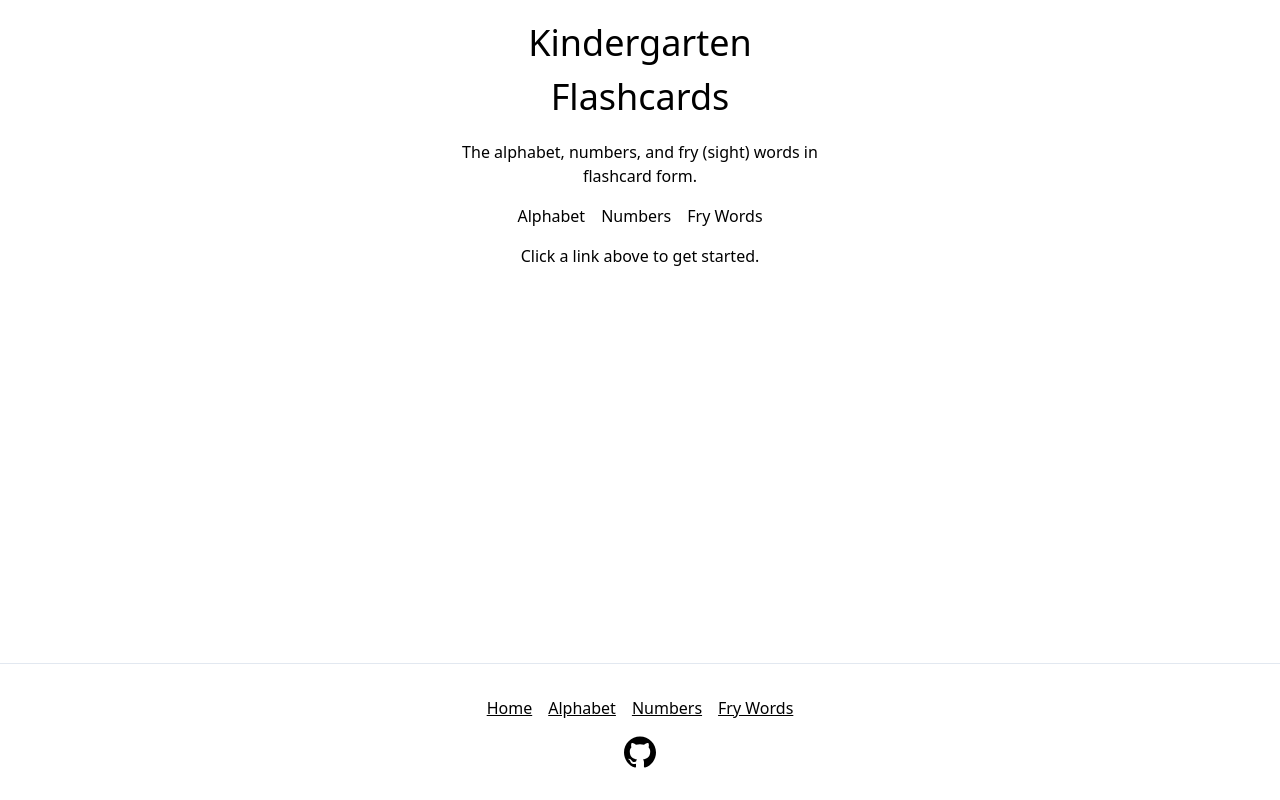
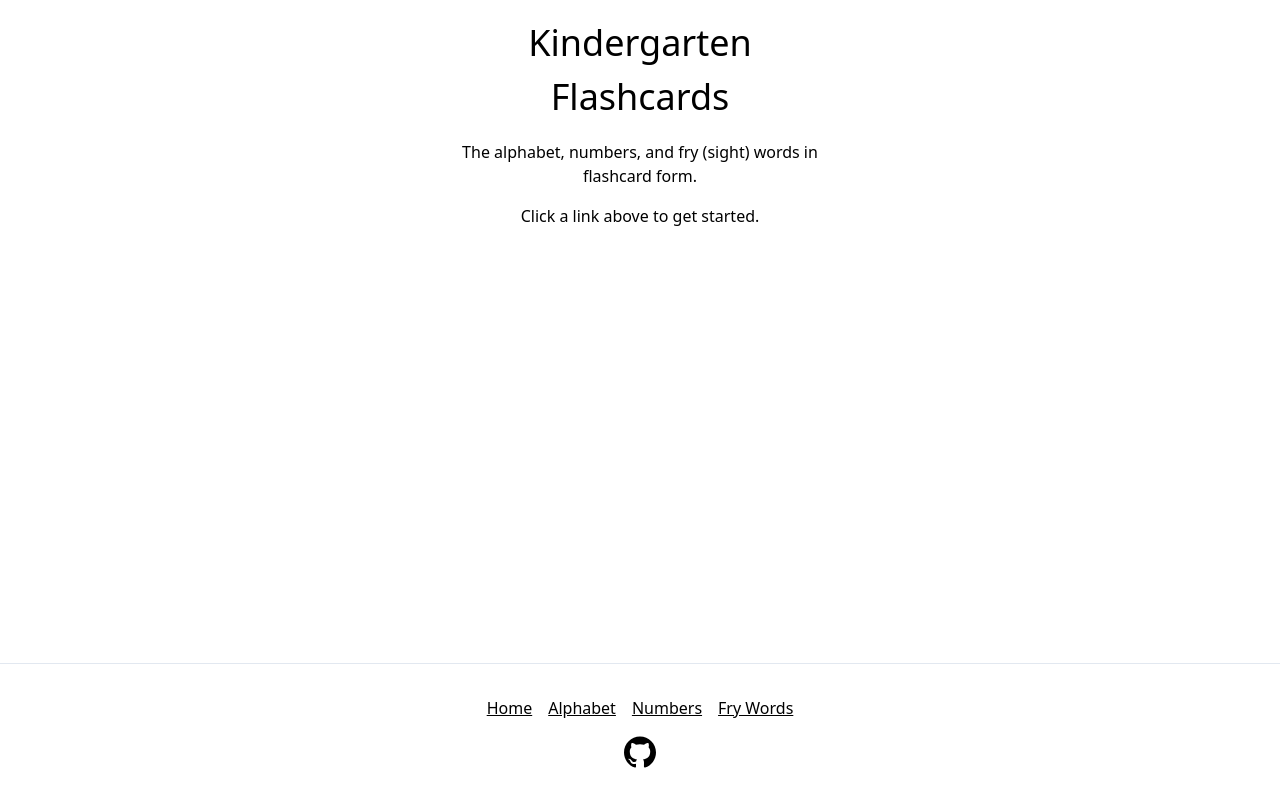
Before and after one commit to gregrickaby/preschool-flashcards, a Next.js app: page / in a window 1280 px wide. Built offline with nearby package versions, Linux system fonts and the light colour scheme.

Commit message:
move nav to footer

```diff
--- a/components/Header.js
+++ b/components/Header.js
@@ -6,25 +6,6 @@ const Header = () => (
     <p className="text-1xl mb-4">
       The alphabet, numbers, and fry (sight) words in flashcard form.
     </p>
-    <nav className="mb-4">
-      <ul className="flex flex-wrap space-x-4 justify-center">
-        <li>
-          <Link href="/alphabet">
-            <a>Alphabet</a>
-          </Link>
-        </li>
-        <li>
-          <Link href="/numbers">
-            <a>Numbers</a>
-          </Link>
-        </li>
-        <li>
-          <Link href="/fry-words">
-            <a>Fry Words</a>
-          </Link>
-        </li>
-      </ul>
-    </nav>
   </header>
 )
 
```
